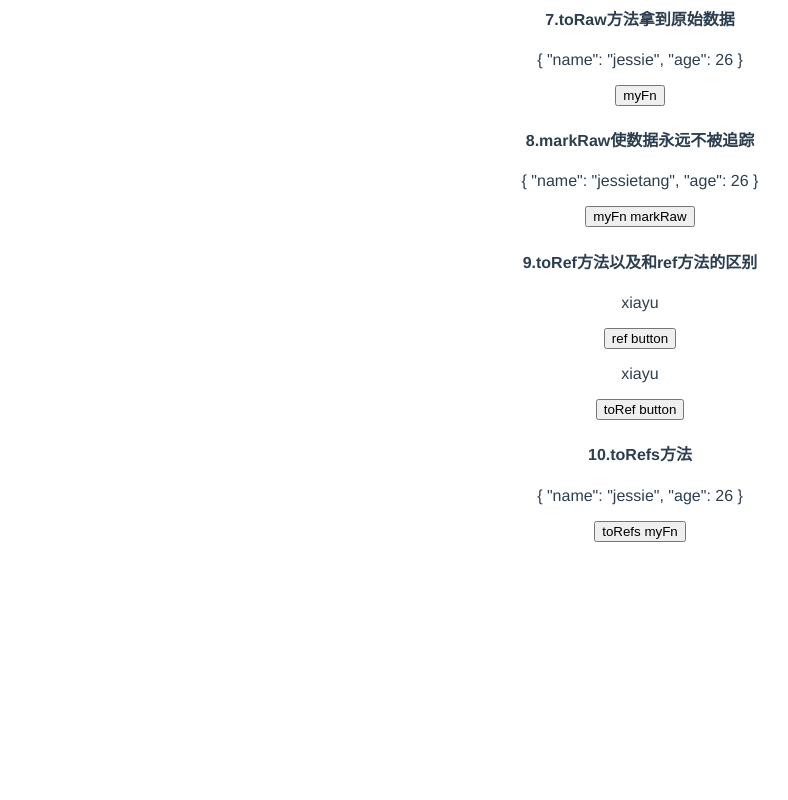
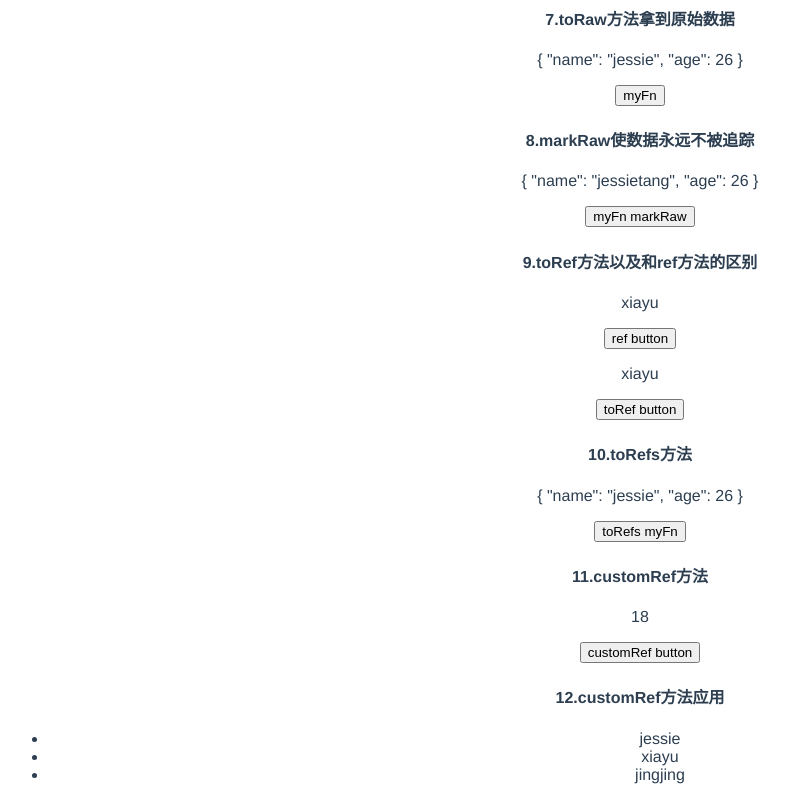
Before and after one commit to jessietang/hello-vue3, a Vue app: page / in a window 1280 px wide. Shown: the part 1487-2287 px from the top of the page, without its empty margins (0-788 px from the left). Before the commit the page ends 2037 px from the top, so only its background shows below. Built offline with nearby package versions, Linux system fonts and the light colour scheme.

Commit message:
customRef理解加应用

```diff
--- /dev/null
+++ b/public/data.json
@@ -0,0 +1,5 @@
+[
+  { "id": 1, "name": "jessie" },
+  { "id": 2, "name": "xiayu" },
+  { "id": 3, "name": "jingjing" }
+]
--- a/src/App.vue
+++ b/src/App.vue
@@ -11,6 +11,8 @@
   <Comp8 msg="8.markRaw使数据永远不被追踪" />
   <Comp9 msg="9.toRef方法以及和ref方法的区别" />
   <Comp10 msg="10.toRefs方法" />
+  <Comp11 msg="11.customRef方法" />
+  <Comp12 msg="12.customRef方法应用" />
 </template>
 
 <script>
@@ -24,6 +26,8 @@ import Comp7 from './components/Comp7.vue'
 import Comp8 from './components/Comp8.vue'
 import Comp9 from './components/Comp9.vue'
 import Comp10 from './components/Comp10.vue'
+import Comp11 from './components/Comp11.vue'
+import Comp12 from './components/Comp12.vue'
 
 export default {
   name: 'App',
@@ -37,7 +41,9 @@ export default {
     Comp7,
     Comp8,
     Comp9,
-    Comp10
+    Comp10,
+    Comp11,
+    Comp12
   }
 }
 </script>
--- /dev/null
+++ b/src/components/Comp11.vue
@@ -0,0 +1,42 @@
+<template>
+  <h4>{{ msg }}</h4>
+  <p>{{ age }}</p>
+  <button @click="myFn">customRef button</button>
+</template>
+
+<script>
+import { customRef } from 'vue'
+// 自定义一个ref
+function myRef(value) {
+  return customRef((track, trigger) => {
+    return {
+      get() {
+        track() // 告诉vue这个数据是需要追踪变化的
+        console.log('get', value)
+        return value
+      },
+      set(newValue) {
+        console.log('set', value)
+        value = newValue
+        trigger() // 告诉vue触发界面更新
+      }
+    }
+  })
+}
+export default {
+  name: 'Comp11',
+  props: ['msg'],
+  setup() {
+    let age = myRef(18)
+
+    const myFn = () => {
+      age.value += 1
+    }
+
+    return {
+      age,
+      myFn
+    }
+  }
+}
+</script>
--- /dev/null
+++ b/src/components/Comp12.vue
@@ -0,0 +1,62 @@
+<template>
+  <h4>{{ msg }}</h4>
+  <ul>
+    <li v-for="d in state" :key="d.id">{{ d.name }}</li>
+  </ul>
+</template>
+
+<script>
+import { customRef, ref } from 'vue'
+// 自定义一个ref
+function myRef(value) {
+  return customRef((track, trigger) => {
+    fetch(value)
+      .then((res) => {
+        return res.json()
+      })
+      .then((data) => {
+        console.log('data', data)
+        value = data
+        trigger() //  告诉vue触发界面更新
+      })
+      .catch((e) => {
+        console.log(e)
+      })
+    return {
+      get() {
+        track() // 告诉vue这个数据是需要追踪变化的
+        console.log('get', value)
+        return value
+      },
+      set(newValue) {
+        console.log('set', value)
+        value = newValue
+        trigger() // 告诉vue触发界面更新
+      }
+    }
+  })
+}
+export default {
+  name: 'Comp12',
+  props: ['msg'],
+  setup() {
+    let state = myRef('../../public/data.json')
+
+    // fetch('../../public/data.json')
+    //   .then((res) => {
+    //     return res.json()
+    //   })
+    //   .then((data) => {
+    //     console.log('data', data)
+    //     state.value = data
+    //   })
+    //   .catch((e) => {
+    //     console.log(e)
+    //   })
+
+    return {
+      state
+    }
+  }
+}
+</script>
```
